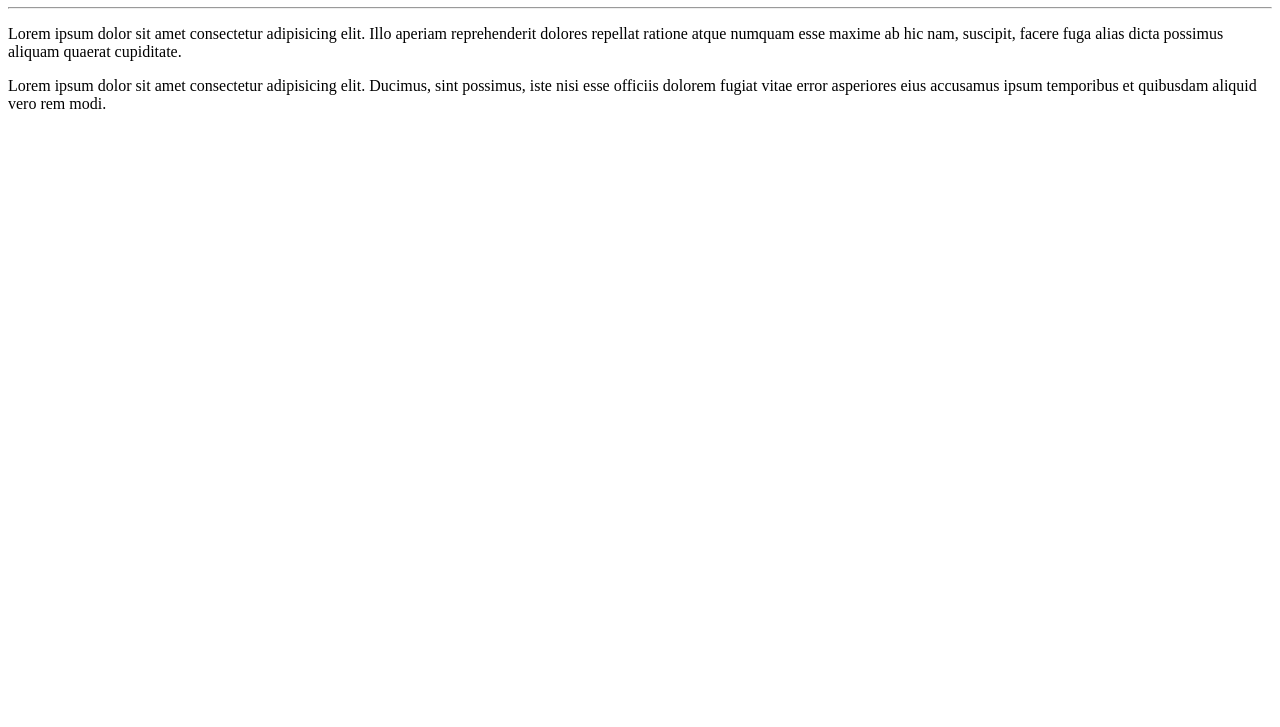
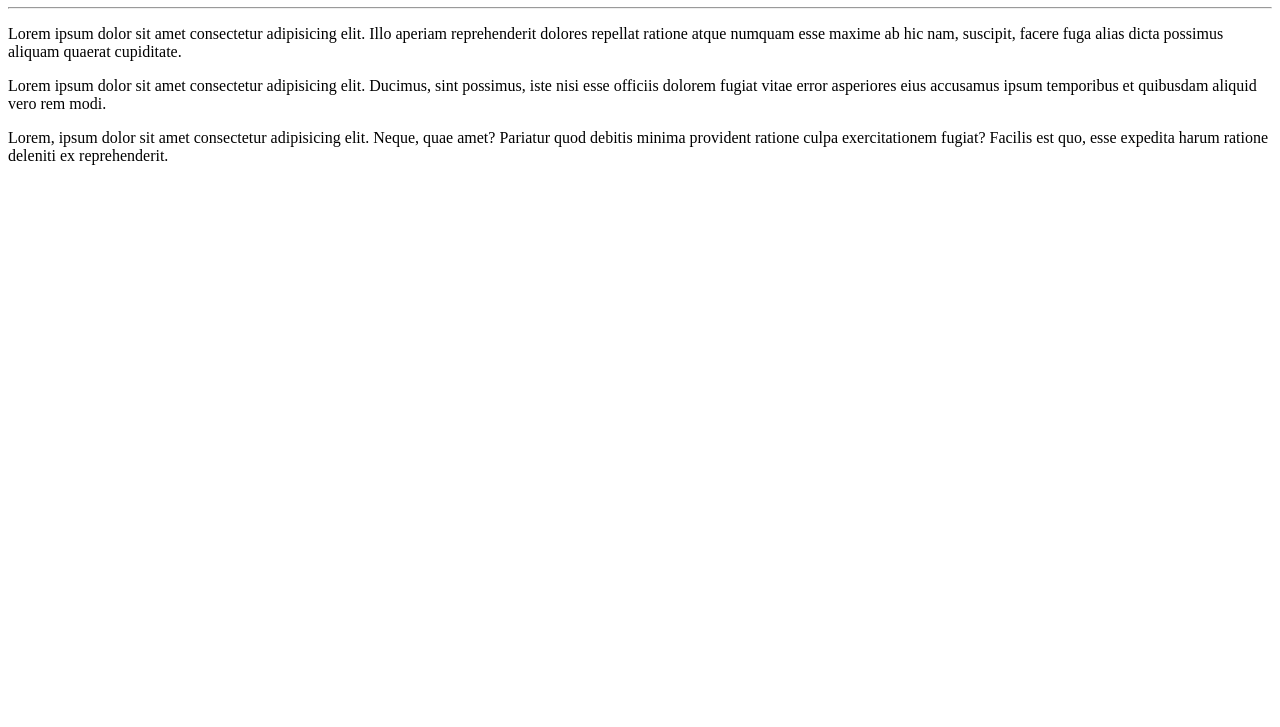
Before and after one commit to FelipeLamarao/Ola-Mundo, a plain HTML site: page Site-exemplo/index.html in a window 1280 px wide. Shown: the part 73-800 px from the top of the page. Drawn offline with Linux system fonts and the light colour scheme.

Commit message:
Novo paragrafo

```diff
--- a/Site-exemplo/index.html
+++ b/Site-exemplo/index.html
@@ -11,5 +11,6 @@
     <hr>
     <p>Lorem ipsum dolor sit amet consectetur adipisicing elit. Illo aperiam reprehenderit dolores repellat ratione atque numquam esse maxime ab hic nam, suscipit, facere fuga alias dicta possimus aliquam quaerat cupiditate.</p>
     <p>Lorem ipsum dolor sit amet consectetur adipisicing elit. Ducimus, sint possimus, iste nisi esse officiis dolorem fugiat vitae error asperiores eius accusamus ipsum temporibus et quibusdam aliquid vero rem modi.</p>
+    <p>Lorem, ipsum dolor sit amet consectetur adipisicing elit. Neque, quae amet? Pariatur quod debitis minima provident ratione culpa exercitationem fugiat? Facilis est quo, esse expedita harum ratione deleniti ex reprehenderit.</p>
 </body>
 </html>
```
